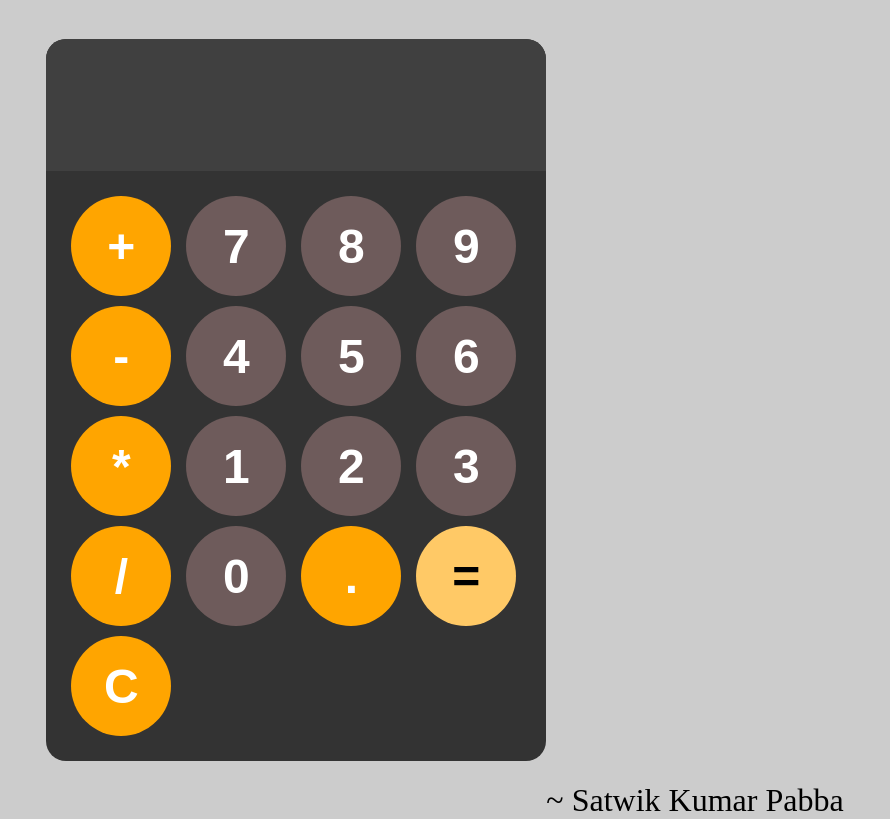
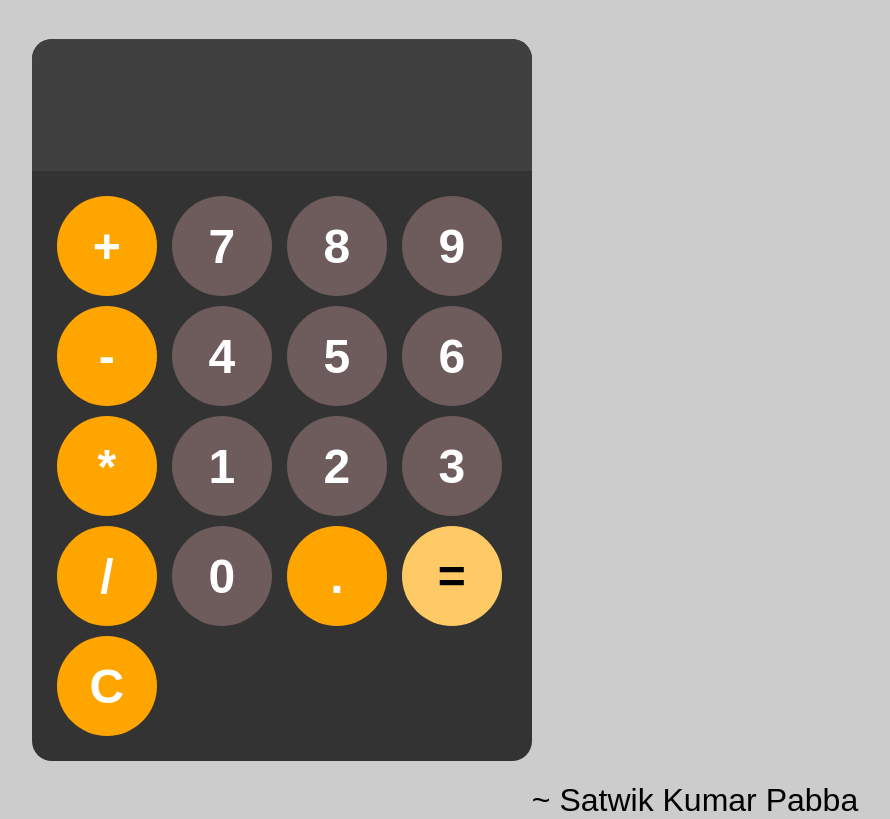
Before and after one commit to satpab12/sat-calculator, a plain HTML site: page index.html in a window 1280 px wide. Shown: the whole page, without its empty margins (355-1245 px from the left). Drawn offline with Linux system fonts and the light colour scheme.

Commit message:
third commit

```diff
--- a/style.css
+++ b/style.css
@@ -45,6 +45,8 @@ h1 {
 p {
   font-size: 2rem;
   margin-top: 50rem;
+  font-family: arial;
+  text-align: center;
 }
 
 button {
```
